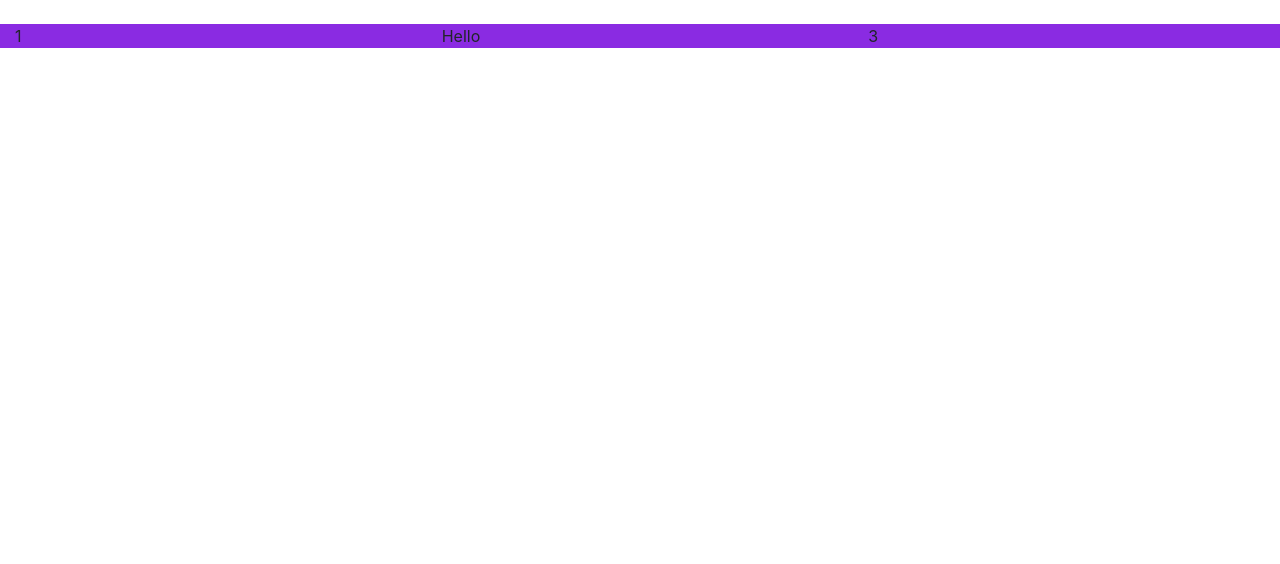
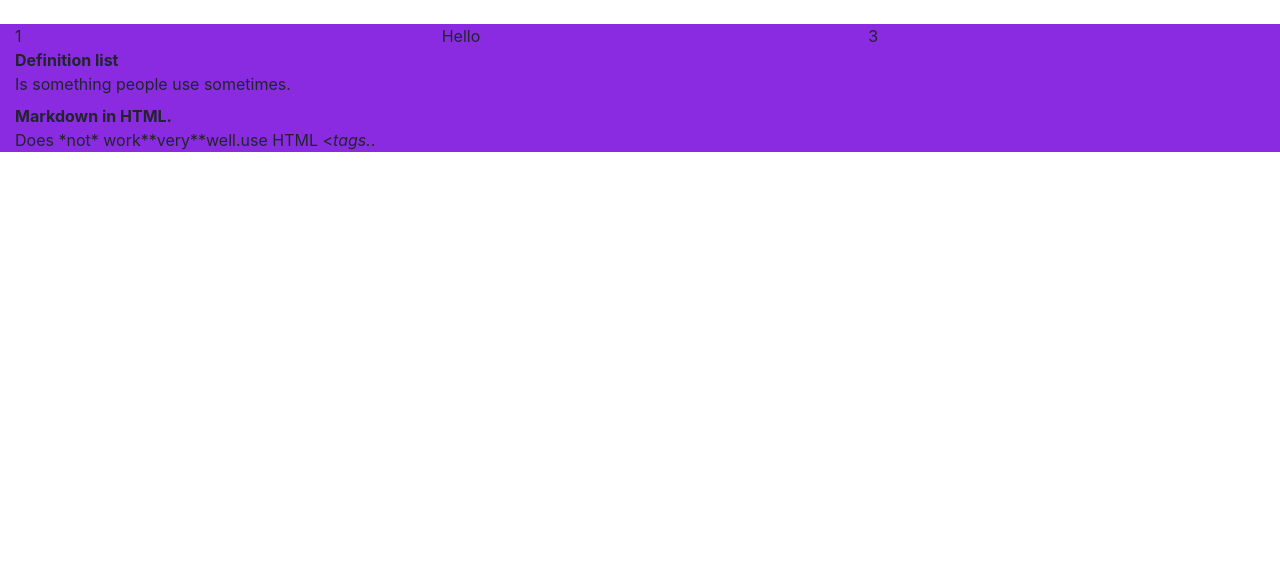
Before and after one commit to cerosilva/freeCodeCampGoa, a plain HTML site: page website/index.html in a window 1280 px wide. Shown: the part 236-800 px from the top of the page. Drawn offline with nearby package versions, Linux system fonts and the light colour scheme; a web font is replaced by a local one.

Commit message:
use of inline html

```diff
--- a/website/index.html
+++ b/website/index.html
@@ -60,4 +60,10 @@
 <script src="https://code.jquery.com/jquery-3.3.1.slim.min.js" integrity="sha384-q8i/X+965DzO0rT7abK41JStQIAqVgRVzpbzo5smXKp4YfRvH+8abtTE1Pi6jizo" crossorigin="anonymous"></script>
 <script src="https://cdnjs.cloudflare.com/ajax/libs/popper.js/1.14.3/umd/popper.min.js" integrity="sha384-ZMP7rVo3mIykV+2+9J3UJ46jBk0WLaUAdn689aCwoqbBJiSnjAK/l8WvCWPIPm49" crossorigin="anonymous"></script>
 </body>
+    <dl>
+      <dt>Definition list</dt>
+      <dd>Is something people use sometimes.</dd>
+
+      <dt>Markdown in HTML.</dt>
+      <dd>Does *not* work**very**well.use HTML <<em>tags.</em>.</dd>
 </html>
```
